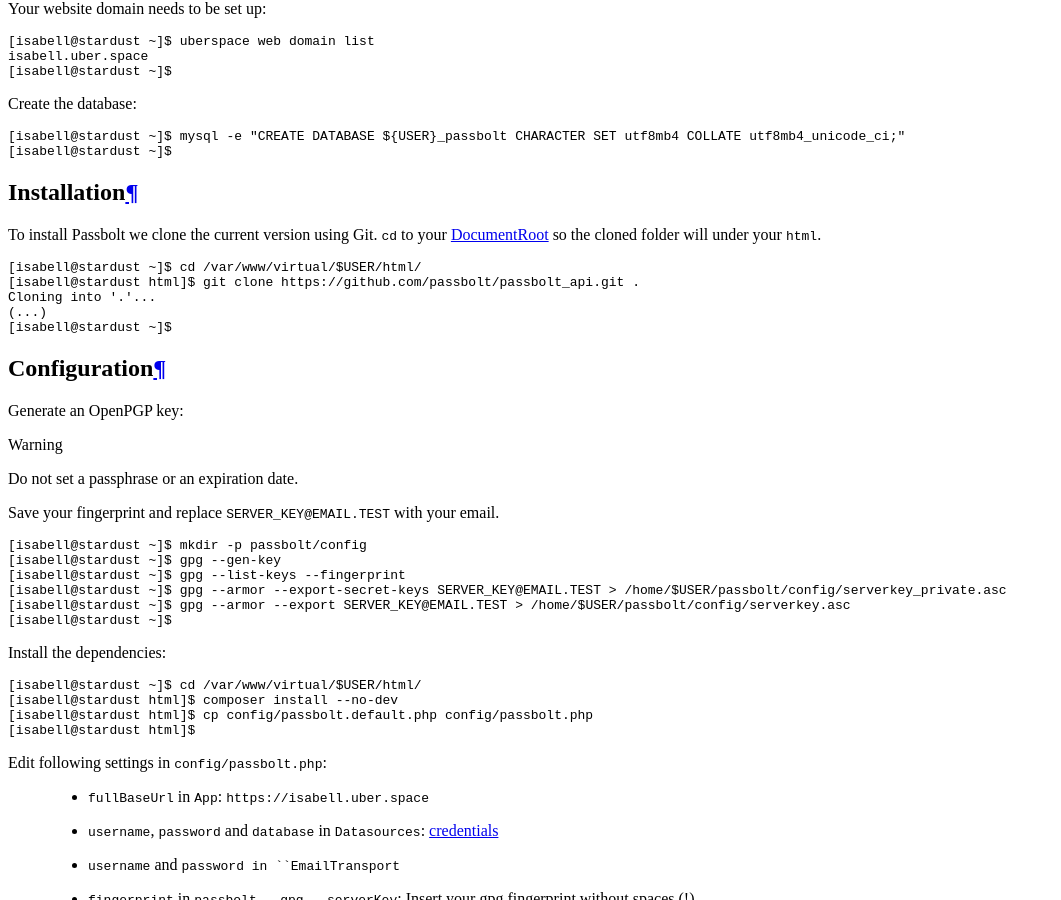
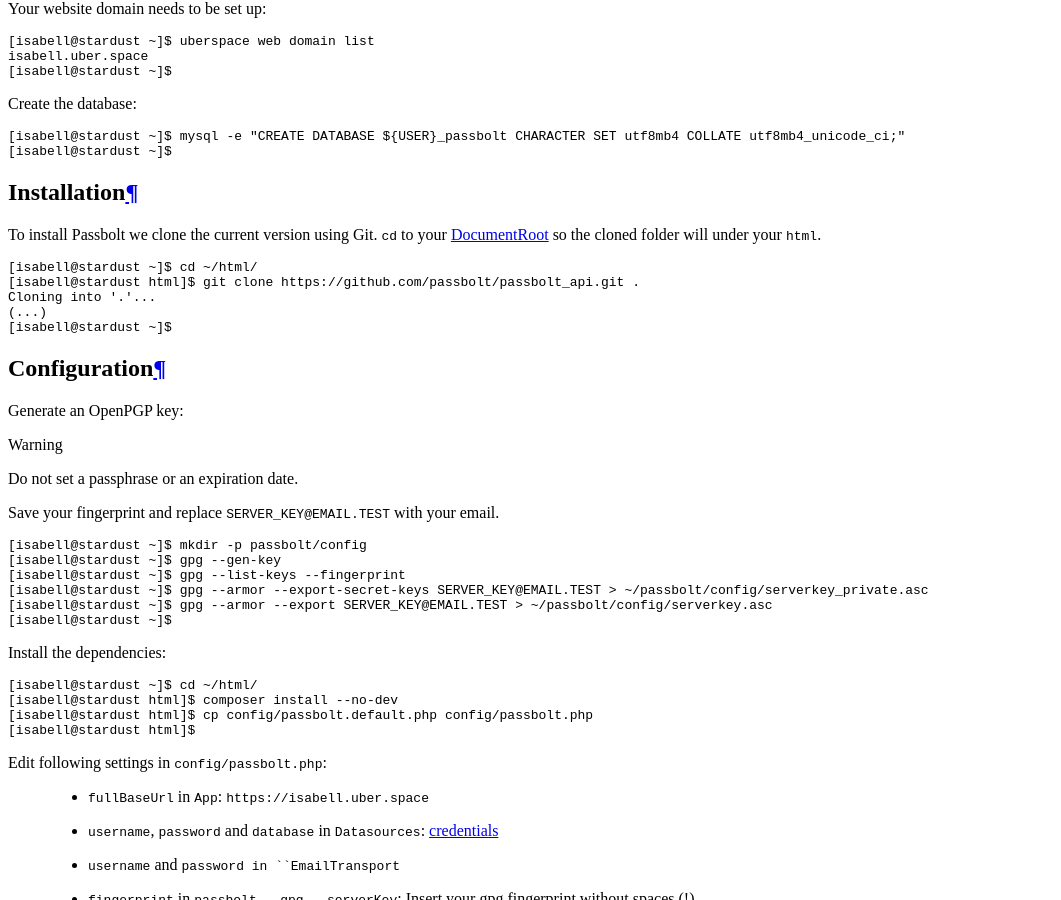
Before and after one commit to Uberspace/lab, a Sphinx documentation site: the page built from source/guide_passbolt.rst, in a window 1280 px wide and 900 px high, scrolled down 3605 px. Shown: the whole window, without its empty margins (0-1061 px from the left). Built offline with Sphinx 7.4.7 and the Read the Docs theme 2.0.0, drawn with Linux system fonts in a browser that asks for light colours.

Commit message:
[passbolt] shorten paths to make copy/paster easier

```diff
--- a/source/guide_passbolt.rst
+++ b/source/guide_passbolt.rst
@@ -66,7 +66,7 @@
 .. code-block:: console
  :emphasize-lines: 2
 
- [isabell@stardust ~]$ cd /var/www/virtual/$USER/html/
+ [isabell@stardust ~]$ cd ~/html/
  [isabell@stardust html]$ git clone https://github.com/passbolt/passbolt_api.git .
  Cloning into '.'...
  (...)
@@ -87,15 +87,15 @@
  [isabell@stardust ~]$ mkdir -p passbolt/config
  [isabell@stardust ~]$ gpg --gen-key
  [isabell@stardust ~]$ gpg --list-keys --fingerprint
- [isabell@stardust ~]$ gpg --armor --export-secret-keys SERVER_KEY@EMAIL.TEST > /home/$USER/passbolt/config/serverkey_private.asc
- [isabell@stardust ~]$ gpg --armor --export SERVER_KEY@EMAIL.TEST > /home/$USER/passbolt/config/serverkey.asc
+ [isabell@stardust ~]$ gpg --armor --export-secret-keys SERVER_KEY@EMAIL.TEST > ~/passbolt/config/serverkey_private.asc
+ [isabell@stardust ~]$ gpg --armor --export SERVER_KEY@EMAIL.TEST > ~/passbolt/config/serverkey.asc
  [isabell@stardust ~]$
 
 Install the dependencies:
 
 ::
 
- [isabell@stardust ~]$ cd /var/www/virtual/$USER/html/
+ [isabell@stardust ~]$ cd ~/html/
  [isabell@stardust html]$ composer install --no-dev
  [isabell@stardust html]$ cp config/passbolt.default.php config/passbolt.php
  [isabell@stardust html]$
```
